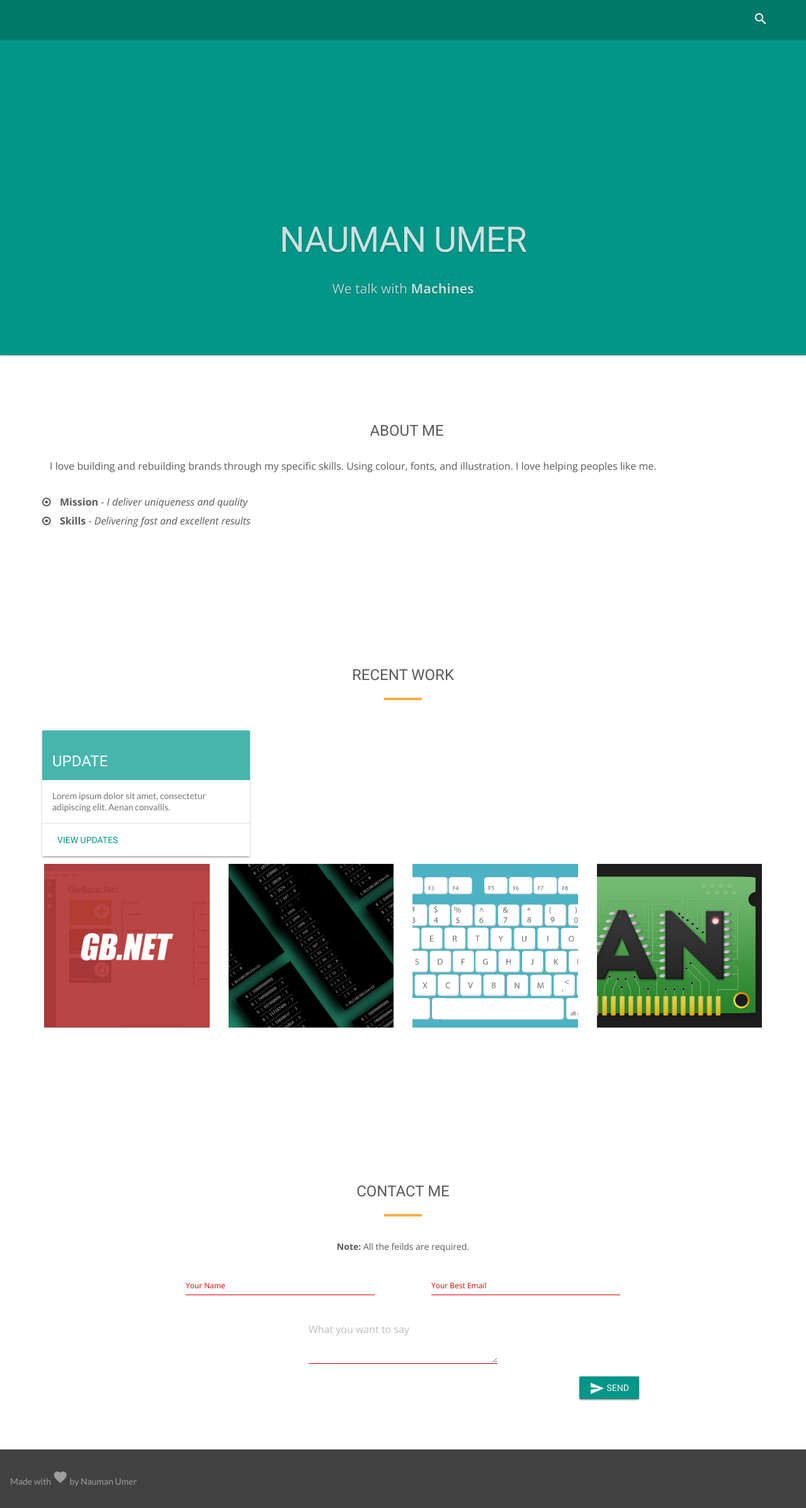
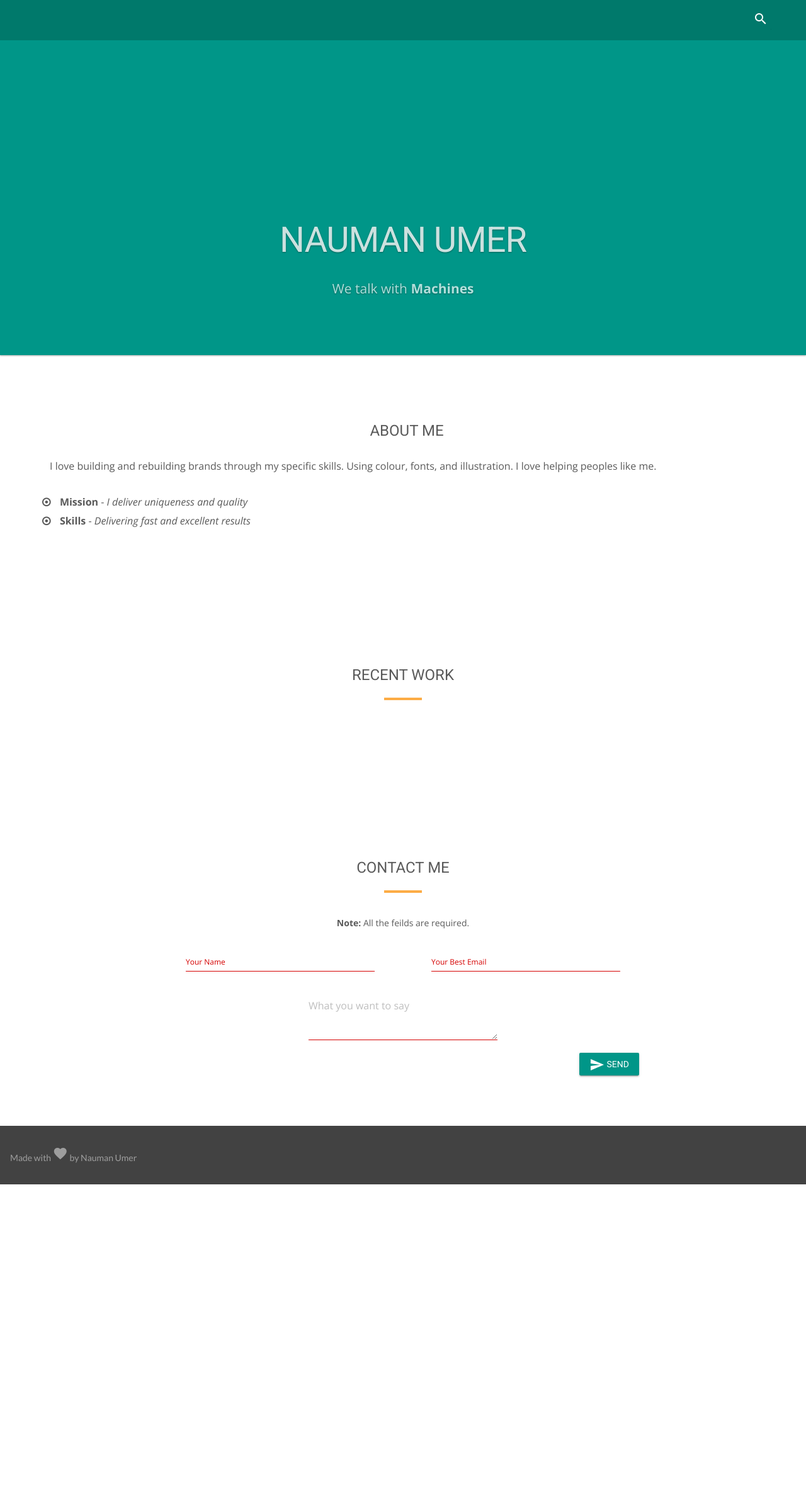
Before and after one commit to nmanumr/nmanumr.com, a Jekyll site: the page built from index.html, in a window 1280 px wide. Shown: the whole page at 63% size. Built offline with Jekyll 4.4.1, drawn with Linux system fonts in a browser that asks for light colours; nearby versions of some CDN libraries.

Commit message:
Update portfolio.html

```diff
--- a/_includes/portfolio.html
+++ b/_includes/portfolio.html
@@ -9,109 +9,9 @@
                 <div class="clearfix"></div>
             </div>
 
-            <!--<div class="categories">
-
-                <ul class="cat">
-                    <li class="pull-left"><h4>Filter by Type:</h4></li>
-                    <li class="pull-right">
-                        <ol class="type">
-                            <li><a href="#" data-filter="*" class="active">All</a></li>
-                            <li><a href="#" data-filter=".web">Web Design</a></li>
-                            <li><a href="#" data-filter=".art">Digital Art</a></li>
-                            <li><a href="#" data-filter=".app" >Softwares</a></li>
-                        </ol>
-                    </li>
-                </ul>
-                <div class="clearfix"></div>
-            </div>-->
-
-<style>
-.demo-card-square > .mdl-card__title {
-  color: #fff;
-  background: #46B6AC 15%;
-}
-</style>
-<div class="row" style="padding:12px">
-<div class="demo-card-square mdl-card mdl-shadow--2dp">
-  <div class="mdl-card__title mdl-card--expand">
-    <h2 class="mdl-card__title-text">Update</h2>
-  </div>
-  <div class="mdl-card__supporting-text">
-    Lorem ipsum dolor sit amet, consectetur adipiscing elit.
-    Aenan convallis.
-  </div>
-  <div class="mdl-card__actions mdl-card--border">
-    <a class="mdl-button mdl-button--colored mdl-js-button mdl-js-ripple-effect">
-      View Updates
-    </a>
-  </div>
-</div>
-</div>
             <div class="row">
 
-                <div class="col-sm-6 col-md-3 col-lg-3 app">
-                    <div class="portfolio-item">
-                        <div class="hover-bg">
-                            <a href="gwbasic.net" target="_blank">
-                                <div class="hover-text">
-                                    <h4>GwBasic.Net</h4>
-                                    <small>Software</small>
-                                    <div class="clearfix"></div>
-                                    <i class="fa fa-plus"></i>
-                                </div>
-                                <img src="img/portfolio/01.png" class="img-responsive" alt="...">
-                            </a>
-                        </div>
-                    </div>
-                </div>
 
-                <div class="col-sm-6 col-md-3 col-lg-3 app">
-                    <div class="portfolio-item">
-                        <div class="hover-bg">
-                            <a href="#">
-                                <div class="hover-text">
-                                    <h4>Base Convertor</h4>
-                                    <small>Software</small>
-                                    <div class="clearfix"></div>
-                                    <i class="fa fa-plus"></i>
-                                </div>
-                                <img src="img/portfolio/02.png" class="img-responsive" alt="...">
-                            </a>
-                        </div>
-                    </div>
-                </div>
-
-                <div class="col-sm-6 col-md-3 col-lg-3 art">
-                    <div class="portfolio-item">
-                        <div class="hover-bg">
-                            <a href="https://drive.google.com/file/d/0B4IkMThHGIcGaFNVd014QXFuX2M/view?usp=sharing" target="_blank">
-                                <div class="hover-text">
-                                    <h4>Keyboard</h4>
-                                    <small>Digital Art</small>
-                                    <div class="clearfix"></div>
-                                    <i class="fa fa-plus"></i>
-                                </div>
-                                <img src="img/portfolio/07.png" class="img-responsive" alt="...">
-                            </a>
-                        </div>
-                    </div>
-                </div>
-
-                <div class="col-sm-6 col-md-3 col-lg-3 art">
-                    <div class="portfolio-item">
-                        <div class="hover-bg">
-                            <a href="https://drive.google.com/file/d/0B4IkMThHGIcGVVNxTUVyZmRaMGM/view?usp=sharing" target="_blank">
-                                <div class="hover-text">
-                                    <h4>Nauman Chip</h4>
-                                    <small>Digital Art</small>
-                                    <div class="clearfix"></div>
-                                    <i class="fa fa-plus"></i>
-                                </div>
-                                <img src="img/portfolio/05.png" class="img-responsive" alt="...">
-                            </a>
-                        </div>
-                    </div>
-                </div>
             </div>
         </div>
     </div>
```
